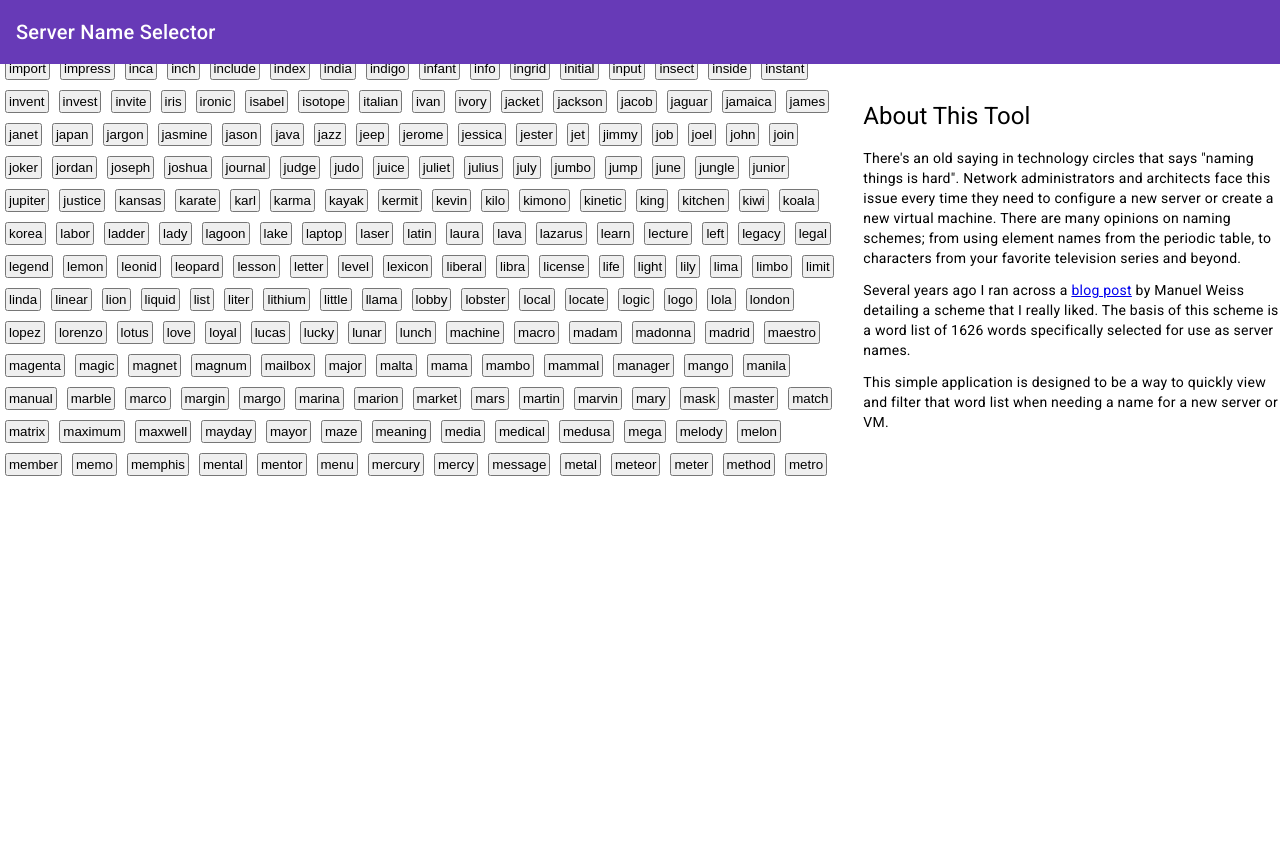
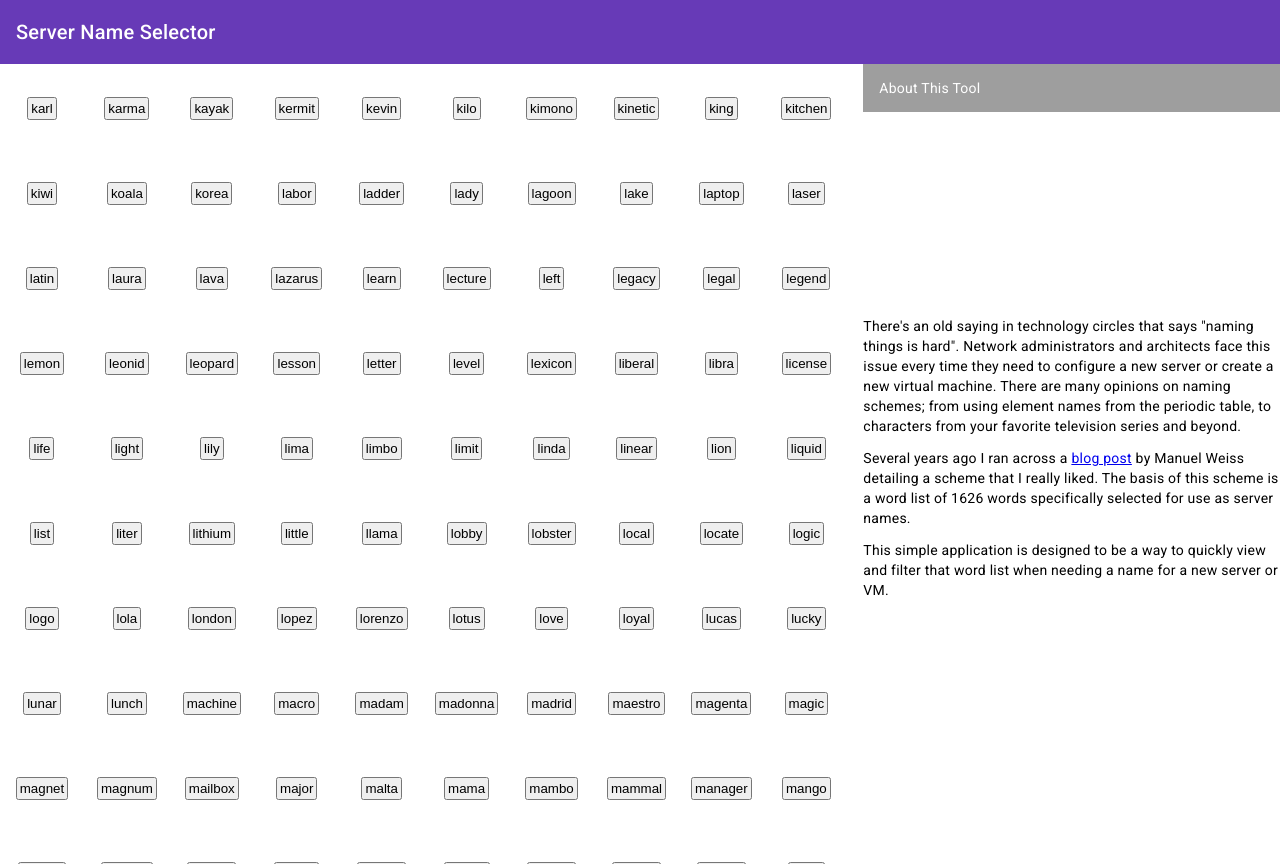
Before and after one commit to dskaggs/server-names, an Angular app: page / in a window 1280 px wide. Before the commit the page ends 800 px from the top, so only its background shows below. Built offline with nearby package versions, Linux system fonts and the light colour scheme.

Commit message:
WIP on every bloody thing

```diff
--- a/src/app/about/about.component.html
+++ b/src/app/about/about.component.html
@@ -1,4 +1,4 @@
-<h1>About This Tool</h1>
+<mat-grid-tile-header>About This Tool</mat-grid-tile-header>
 
 <p>There's an old saying in technology circles that says "naming things is hard".
   Network administrators and architects face this issue every time they need to
--- a/src/app/app.component.css
+++ b/src/app/app.component.css
@@ -1 +1,7 @@
+mat-grid-list { height: 100% }
 mat-grid-tile { overflow: auto; }
+
+mat-grid-tile.about-text{
+  display: table-cell;
+  vertical-align: top;
+}
--- a/src/app/app.component.html
+++ b/src/app/app.component.html
@@ -1,10 +1,9 @@
 <app-header></app-header>
-<mat-grid-list cols="3" gutterSize="15px">
+<mat-grid-list cols="3" gutterSize="15px" rowHeight="fit">
   <mat-grid-tile colspan="2">
     <app-name-list></app-name-list>
   </mat-grid-tile>
-  <mat-grid-tile colspan="1">
+  <mat-grid-tile colspan="1" class="about-text">
     <app-about></app-about>
   </mat-grid-tile>
-
 </mat-grid-list>
--- a/src/app/name-list/name-list.component.css
+++ b/src/app/name-list/name-list.component.css
@@ -1,3 +1,7 @@
+div.name-list{
+  min-width: 90%
+}
+
 button.server-name{
   margin: 5px;
   padding: 2px;
--- a/src/app/name-list/name-list.component.html
+++ b/src/app/name-list/name-list.component.html
@@ -1,11 +1,12 @@
-<div>
+<ng-container>
   <p>|
     <span *ngFor="let letter of letters;" ><button (click)= "selectLetter(letter)">{{ letter }}</button> | </span>
     <span> <button (click)= "selectLetter('')">All</button> | </span>
   </p>
-</div>
-<div class="name-list">
-  <ng-container *ngIf="names$ | async as names">
-    <button class="server-name" *ngFor="let name of names;">{{ name }}</button>
-  </ng-container>
-</div>
+</ng-container>
+
+<ng-container *ngIf="names$ | async as names" class="name-list">
+  <mat-grid-list cols="10">
+    <mat-grid-tile *ngFor="let name of names;"><button class="server-name" >{{ name }}</button></mat-grid-tile>
+  </mat-grid-list>
+</ng-container>
```
